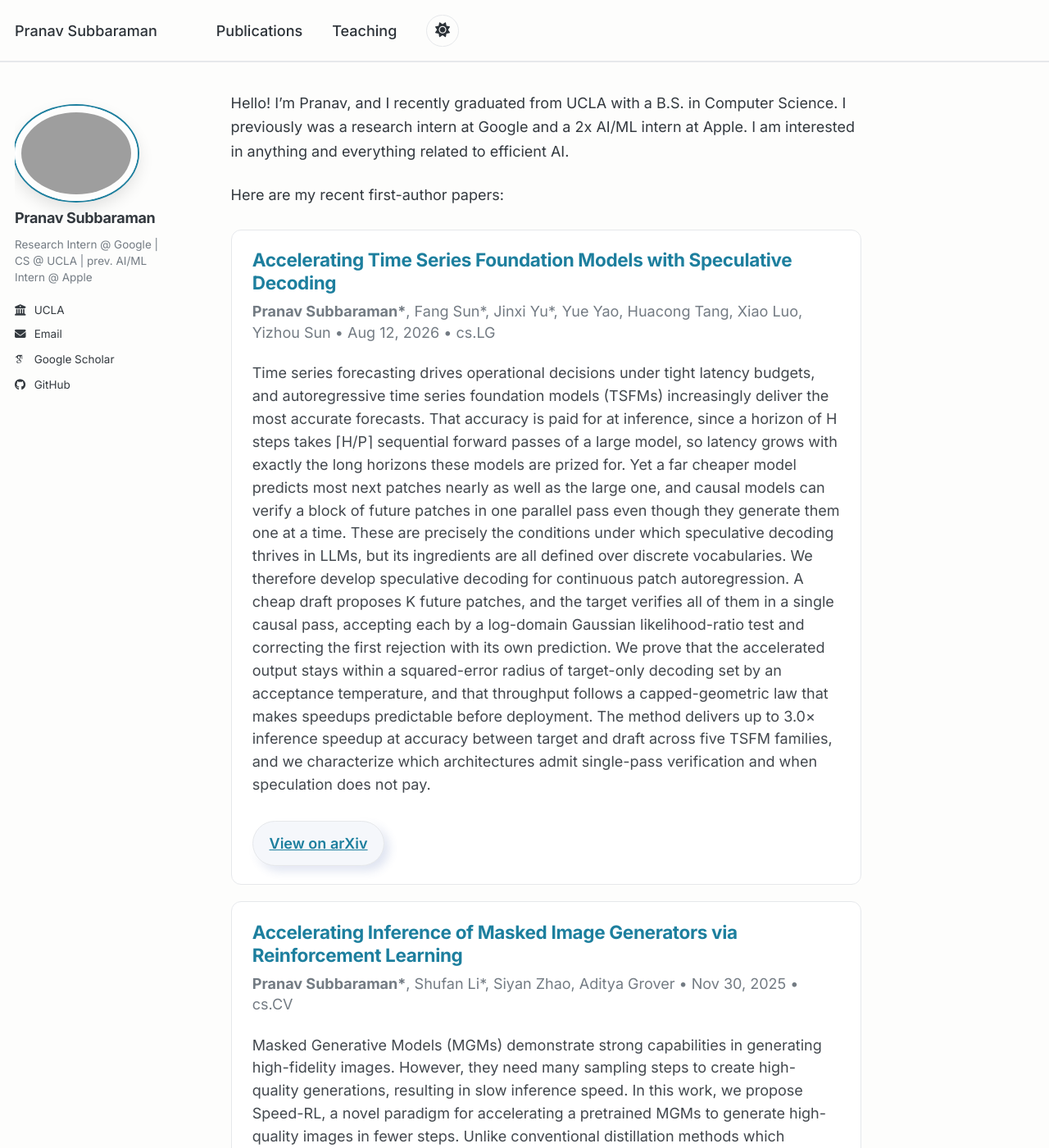
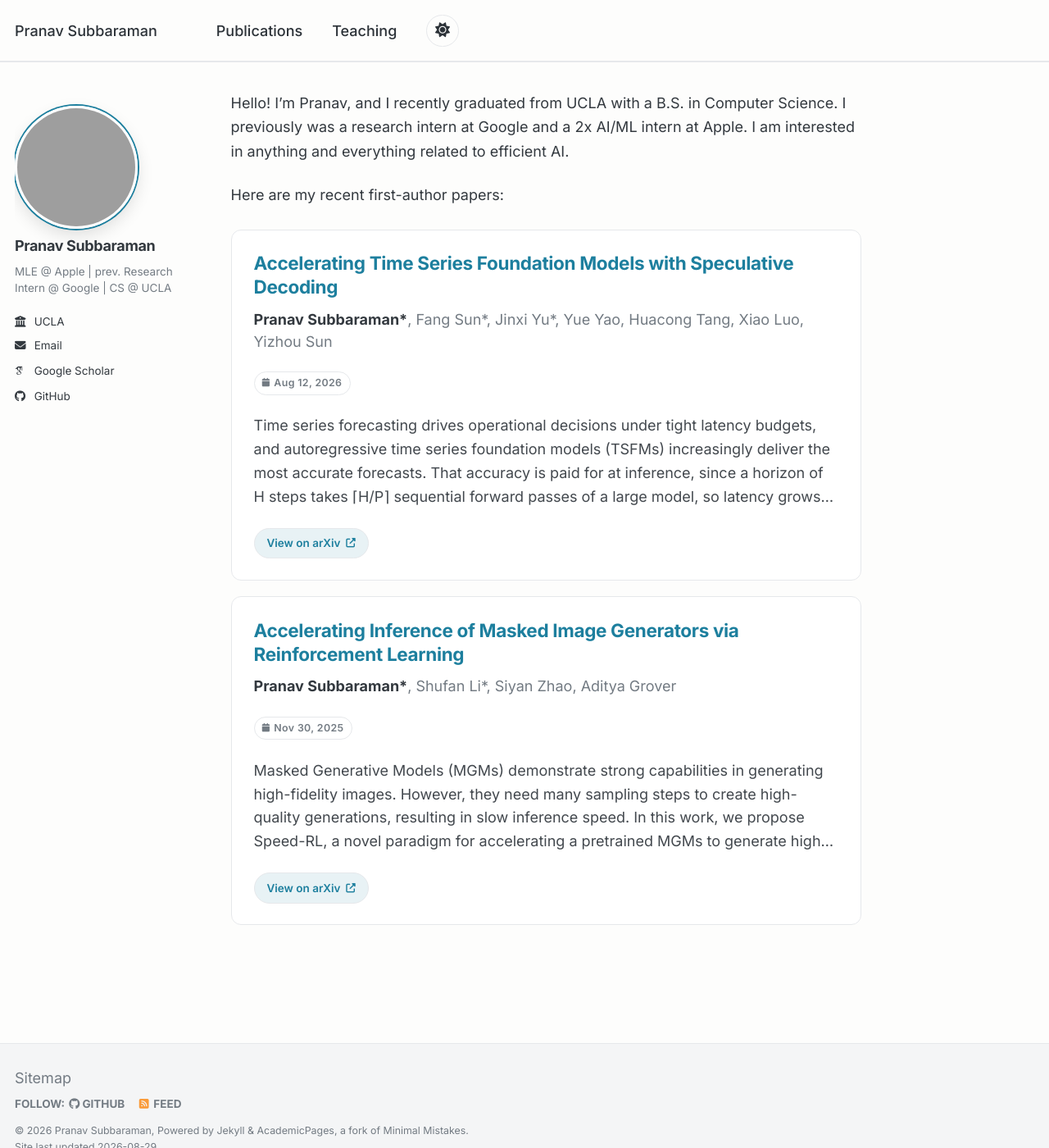
Before and after one commit to PranavSubbaraman/pranavsubbaraman.github.io, a Jekyll site: the page built from _pages/about.md, in a window 1280 px wide and 1400 px high. Shown: the whole window at 82% size. Built offline with Jekyll 4.4.1, drawn with Linux system fonts in a browser that asks for light colours; some web fonts are replaced; a script bundle is joined from its source files by our own code; library files that are not in the unit come from our copies.

Commit message:
Polish profile and paper cards
- Update sidebar bio to MLE @ Apple | prev. Research Intern @ Google | CS @ UCLA
- Fix profile photo rendering as a clipped ellipse (square crop via aspect-ratio + object-fit)
- Redesign homepage paper cards: authors line, date badge, 4-line clamped
  abstract with show more/less toggle, clean View on arXiv pill button
- Remove arXiv category pill

```diff
--- a/_config.yml
+++ b/_config.yml
@@ -26,7 +26,7 @@ author:
   avatar           : "headshot.jpg"
   name             : "Pranav Subbaraman"
   pronouns         : # example: "she/her"
-  bio              : "Research Intern @ Google | CS @ UCLA | prev. AI/ML Intern @ Apple"
+  bio              : "MLE @ Apple | prev. Research Intern @ Google | CS @ UCLA"
   location         : # URL
   employer         : "UCLA"
   uri              : # URL
--- a/_includes/arxiv-static.html
+++ b/_includes/arxiv-static.html
@@ -18,17 +18,40 @@
         <h3 class="arxiv-feed__title">
           <a href="{{ link_url }}" target="_blank" rel="noopener noreferrer">{{ paper.title }}</a>
         </h3>
-        <p class="arxiv-feed__meta">
-          <span class="arxiv-feed__authors">{{ authors_text }}</span>{% if paper.date %} • {{ paper.date }}{% endif %}{% if paper.category %} • {{ paper.category }}{% endif %}
+        <p class="arxiv-feed__authors">{{ authors_text }}</p>
+        <p class="arxiv-feed__badges">
+          {% if paper.date %}<span class="arxiv-feed__badge"><i class="fas fa-calendar" aria-hidden="true"></i> {{ paper.date }}</span>{% endif %}
         </p>
         {% if paper.summary %}
         <p class="arxiv-feed__summary">{{ paper.summary }}</p>
         {% endif %}
-        {% if link_url %}
-        <a class="arxiv-feed__cta" href="{{ link_url }}" target="_blank" rel="noopener noreferrer">View on arXiv</a>
-        {% endif %}
+        <div class="arxiv-feed__actions">
+          {% if link_url %}
+          <a class="arxiv-feed__cta" href="{{ link_url }}" target="_blank" rel="noopener noreferrer">View on arXiv <i class="fas fa-external-link-alt" aria-hidden="true"></i></a>
+          {% endif %}
+          {% if paper.summary %}
+          <button type="button" class="arxiv-feed__toggle" hidden>Show full abstract</button>
+          {% endif %}
+        </div>
       </article>
     {% endfor %}
   </div>
 </div>
+<script>
+  document.addEventListener('DOMContentLoaded', function () {
+    document.querySelectorAll('.arxiv-feed__item').forEach(function (item) {
+      var summary = item.querySelector('.arxiv-feed__summary');
+      var toggle = item.querySelector('.arxiv-feed__toggle');
+      if (!summary || !toggle) return;
+      // only offer the toggle when the clamped abstract actually overflows
+      if (summary.scrollHeight > summary.clientHeight + 1) {
+        toggle.hidden = false;
+        toggle.addEventListener('click', function () {
+          var expanded = summary.classList.toggle('is-expanded');
+          toggle.textContent = expanded ? 'Show less' : 'Show full abstract';
+        });
+      }
+    });
+  });
+</script>
 {% endif %}
--- a/_sass/layout/_archive.scss
+++ b/_sass/layout/_archive.scss
@@ -265,17 +265,25 @@
 }
 
 .arxiv-feed__item {
-  padding: 1.25em 0;
-  border: 0;
-  border-radius: 0;
-  background: transparent;
+  padding: 1.4em 1.5em;
+  border: 1px solid var(--global-border-color);
+  border-radius: 12px;
+  background: var(--global-surface-color, var(--global-bg-color));
   color: var(--global-text-color);
-  box-shadow: none;
+  transition: border-color 0.2s ease, box-shadow 0.2s ease, transform 0.2s ease;
+
+  &:hover {
+    border-color: var(--global-dark-border-color);
+    box-shadow: 0 6px 18px rgba(0, 0, 0, 0.08);
+    transform: translateY(-2px);
+  }
 }
 
 .arxiv-feed__title {
-  margin: 0 0 0.35em;
+  margin: 0 0 0.5em;
   font-size: $type-size-4;
+  font-weight: 700;
+  line-height: 1.3;
   color: var(--global-link-color);
 
   a {
@@ -288,40 +296,107 @@
   }
 }
 
-.arxiv-feed__meta {
-  display: block;
-  margin: 0 0 0.75em;
-  color: var(--global-text-color);
+.arxiv-feed__authors {
+  margin: 0 0 0.6em;
+  color: var(--global-text-color-light);
   font-size: $type-size-6;
-  line-height: 1.4;
-  white-space: normal;
+  line-height: 1.5;
+
+  strong {
+    color: var(--global-text-color);
+  }
+}
+
+.arxiv-feed__badges {
+  display: flex;
+  flex-wrap: wrap;
+  gap: 0.5em;
+  margin: 0 0 0.9em;
+}
+
+.arxiv-feed__badge {
+  display: inline-flex;
+  align-items: center;
+  gap: 0.4em;
+  padding: 0.25em 0.75em;
+  border: 1px solid var(--global-border-color);
+  border-radius: 999px;
+  font-size: $type-size-7;
+  font-weight: 600;
+  letter-spacing: 0.03em;
+  color: var(--global-text-color-light);
+
+  i {
+    font-size: 0.85em;
+  }
 }
 
 .arxiv-feed__summary {
-  margin: 0.75em 0 0.65em;
+  margin: 0 0 1em;
   font-size: $type-size-6;
   color: var(--global-text-color);
-  line-height: 1.55;
+  opacity: 0.92;
+  line-height: 1.6;
+
+  /* clamp long abstracts; the toggle button reveals the rest */
+  display: -webkit-box;
+  -webkit-line-clamp: 4;
+  -webkit-box-orient: vertical;
+  overflow: hidden;
+
+  &.is-expanded {
+    display: block;
+    -webkit-line-clamp: none;
+    overflow: visible;
+  }
+}
+
+.arxiv-feed__actions {
+  display: flex;
+  flex-wrap: wrap;
+  align-items: center;
+  gap: 1em;
 }
 
 .arxiv-feed__cta {
-  display: inline-block;
-  margin-top: 0.35em;
-  padding: 0.65em 1.1em;
-  background: var(--neu-bg, var(--global-bg-color));
+  display: inline-flex;
+  align-items: center;
+  gap: 0.5em;
+  padding: 0.5em 1.1em;
+  background: var(--global-accent-soft, transparent);
   color: var(--global-link-color);
   border-radius: 999px;
   border: 1px solid var(--global-border-color);
+  font-size: $type-size-6;
   font-weight: 600;
   text-decoration: none;
-  box-shadow: -6px -6px 12px var(--neu-shadow-light), 6px 6px 12px var(--neu-shadow-dark);
-  transition: transform 160ms ease, box-shadow 160ms ease, color 160ms ease, border-color 160ms ease;
+  transition: background-color 160ms ease, color 160ms ease, border-color 160ms ease, transform 160ms ease;
+
+  i {
+    font-size: 0.85em;
+  }
 
   &:hover {
-    color: var(--global-link-color-hover);
+    background: var(--global-link-color);
+    color: var(--global-bg-color);
+    border-color: var(--global-link-color);
     transform: translateY(-1px);
-    box-shadow: -6px -6px 12px var(--neu-shadow-light-pressed, var(--neu-shadow-light)), 6px 6px 12px var(--neu-shadow-dark-pressed, var(--neu-shadow-dark));
-    border-color: var(--global-dark-border-color);
     text-decoration: none;
   }
 }
+
+.arxiv-feed__toggle {
+  padding: 0;
+  border: 0;
+  background: none;
+  font-size: $type-size-6;
+  font-weight: 600;
+  color: var(--global-text-color-light);
+  cursor: pointer;
+  transition: color 160ms ease;
+
+  &:hover {
+    color: var(--global-link-color);
+    text-decoration: underline;
+  }
+}
--- a/_sass/layout/_custom.scss
+++ b/_sass/layout/_custom.scss
@@ -205,6 +205,9 @@ h1, h2, h3, h4, h5, h6 {
 .author__avatar {
   img {
     max-width: 150px;
+    aspect-ratio: 1 / 1; /* the source photo is not square; crop it to a clean circle */
+    object-fit: cover;
+    padding: 0;
     border: 3px solid var(--global-surface-color, var(--global-bg-color));
     box-shadow: 0 0 0 2px var(--global-link-color), 0 8px 20px rgba(0, 0, 0, 0.12);
   }
@@ -285,31 +288,13 @@ h1, h2, h3, h4, h5, h6 {
   }
 }
 
-/*
-   arXiv feed cards on the homepage
-   ========================================================================== */
-
-.arxiv-feed__item {
-  padding: 1.25em 1.4em;
-  border: 1px solid var(--global-border-color);
-  border-radius: 12px;
-  background: var(--global-surface-color, var(--global-bg-color));
-  transition: border-color 0.2s ease, box-shadow 0.2s ease, transform 0.2s ease;
+/* beat the generic content-link underline rules */
+a.arxiv-feed__cta {
+  text-decoration: none;
 
   &:hover {
-    border-color: var(--global-dark-border-color);
-    box-shadow: 0 6px 18px rgba(0, 0, 0, 0.08);
-    transform: translateY(-2px);
+    text-decoration: none;
   }
-}
-
-.arxiv-feed__meta {
-  color: var(--global-text-color-light);
-}
-
-.arxiv-feed__summary {
-  color: var(--global-text-color);
-  opacity: 0.92;
 }
 
 /*
```
